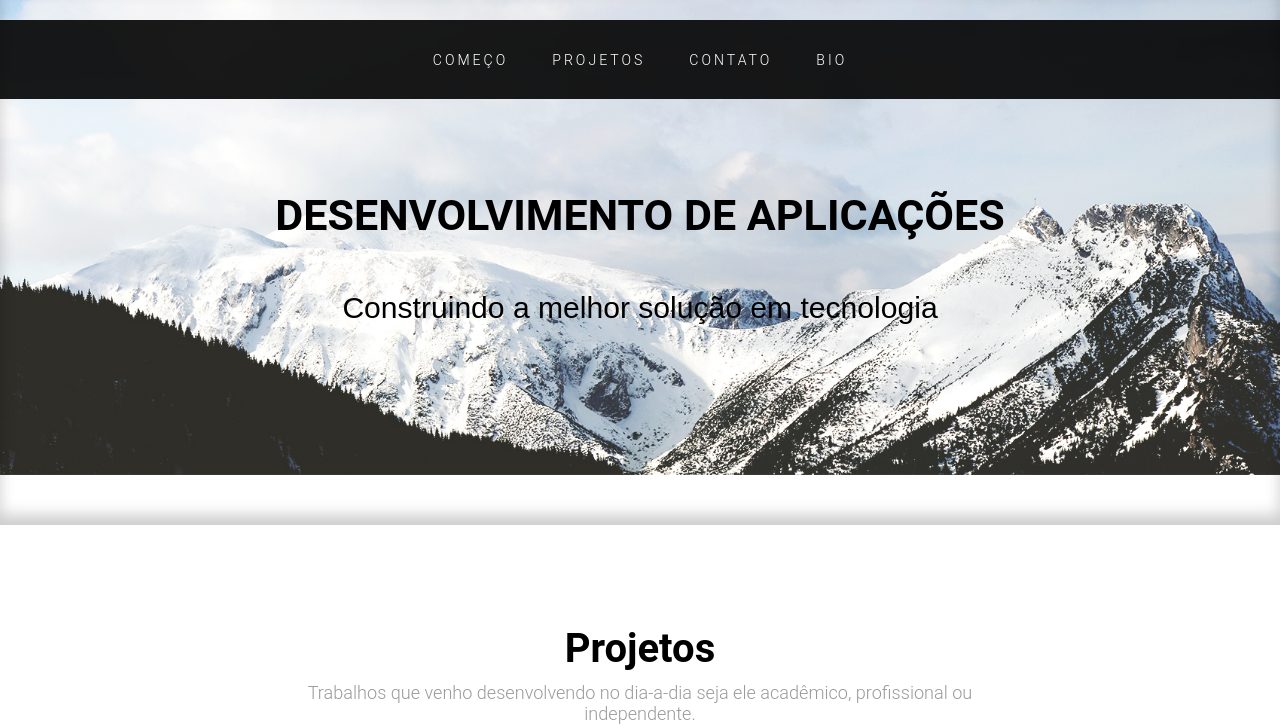
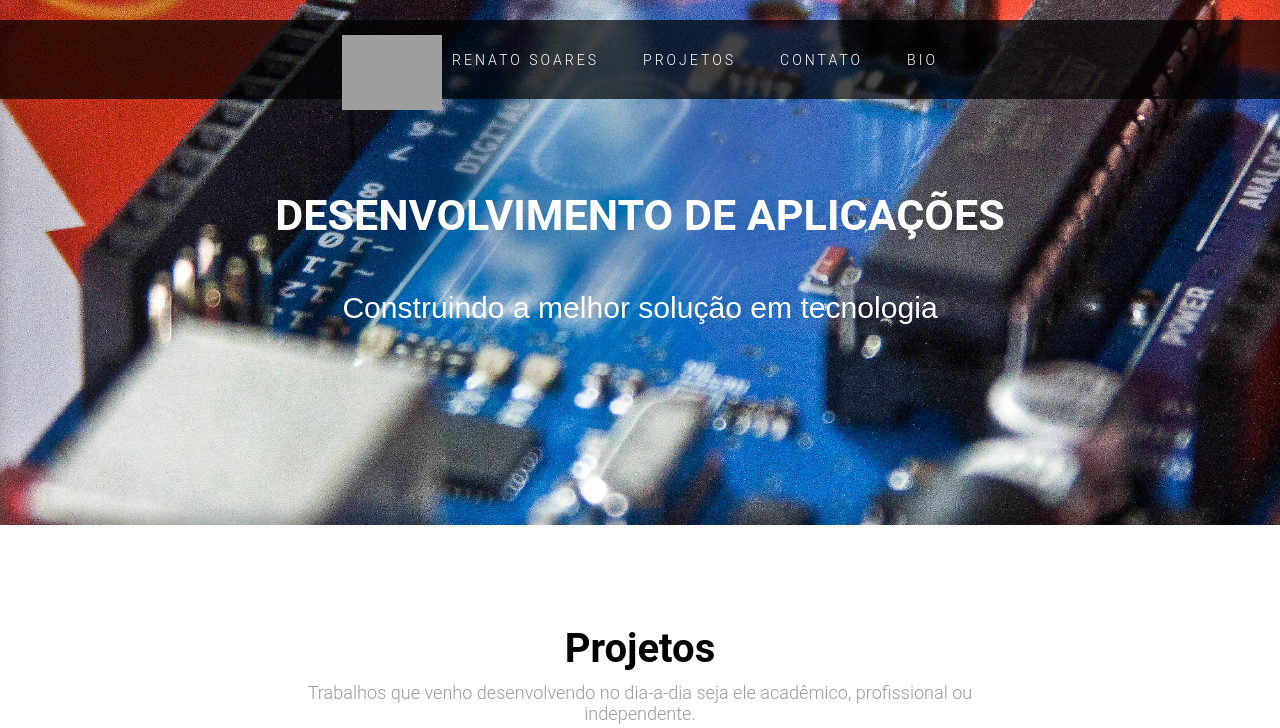
Before and after one commit to renatosoares/paginapessoal, a PHP site: page / in a window 1280 px wide. Shown: the top 728 px of the page. Run offline with PHP 8.4, Linux system fonts and the light colour scheme; grey boxes are pictures that could not be loaded.

Commit message:
menu com logo

```diff
--- a/css/personaliza.css
+++ b/css/personaliza.css
@@ -16,7 +16,15 @@ span.tagHabilidades a {
 	font-size: 1em;
 }
 
+/*=========== >>> header @@@@@*/
+header nav ul li a embed {
+	width: 100px;
+	margin: -45px 0;
+	margin-right: 10px;
+}
 
+
+/*=========== <<< header @@@@@*/
 
 /*=========== >>> área de contatos @@@@@*/
 
--- a/index.html
+++ b/index.html
@@ -13,11 +13,11 @@
 
 </head>
 <body>
-	<header class="cabeca">
+	<header class="cabeca" >
 		<h1 class="logo">Logo</h1>
 		<nav>
 			<ul>
-				<li><a href="index.html">Começo</a></li>
+				<li><a href="#outdoor"><embed type="image/svg+xml" src="img/renato-soares-logo.svg" />Renato Soares</a></li>
 				<li><a href="#projetos">Projetos</a></li>
 				<li><a href="#contato">Contato</a></li>
 				<li><a href="#bio">Bio</a></li>
@@ -27,7 +27,7 @@
 
 		</nav>
 	</header>
-	<div class="highlight">
+	<div class="highlight" id="outdoor">
 		<h1>Desenvolvimento de Aplicações</h1>
 		<p>Construindo a melhor solução em tecnologia</p>
 
@@ -121,7 +121,7 @@
 
 	<section class="offer" id="bio">
 	<div class="container">
-		<img src="img/img3.jpg" alt="">
+		<img src="img/maos_pro.png" alt="">
 		<div class="text">
 			<h1>Bio</h1>
 			<p>Olá meu nome é Renato Soares, eu tive meu primeiro contato  com a tecnologia em 1995 quando tinha 11 anos, estava tentando concertar meus brinquedos eletrônicos (tive algumas queimaduras com o ferro de solda... coisas do aprendizado), e também meu primeiro contato com um computador(pentium 100mhz, 16mb ram, hd 2gb). A partir 1998 comecei trabalhar profissionalmente com tecnologia,  passando por diversas áreas: Manipulação de imagens; Arte finalista; Redes;  Suporte; Manutenção. Mas em 2009 conheci a área de desenvolvimento, onde realmente decidi seguir carreira, pois sinto-me satisfeito criando aplicações. Atualmente sou estudante do ensino superior, iniciei em 2014.1 no Instituto Federal de Educação, Ciência e Tecnologia, o curso de Tecnologia em Analise e Desenvolvimento de Sistemas. Para o futuro, pretendo persistir no aperfeiçoamento, galgando um a um os degraus do conhecimento para então aplicar o melhor do que já absorvi.</p>
--- a/style.css
+++ b/style.css
@@ -56,7 +56,7 @@ img {
 	top: 20px;
 	width: 100%;
 	text-align: center;
-	background-color: rgba(0, 0, 0, 0.90);
+	background-color: rgba(0, 0, 0, 0.70);
 	padding: 30px 0;
 }
 
@@ -83,10 +83,10 @@ img {
 .highlight {
 	box-shadow: inset 0 -10px 15px rgba(0, 0, 0, 0.2);
 	padding: 190px 0 150px;
-	background: url(img/highlight.jpg) fixed no-repeat center -50px;
+	background: url(img/arduino.jpg) fixed no-repeat center -50px;
 	background-size: cover;
 	text-align: center;
-	color: #000;
+	color: #FFF;
 }
 
 .highlight h1 {
```
Also changed, not shown: img/arduino.jpg (added), img/highlight.jpg (deleted), img/img1.jpg (deleted), img/img3.jpg (deleted), img/maos_pro.png (added), img/renato-soares-logo.gif (added), img/renato-soares-logo.svg (added).
